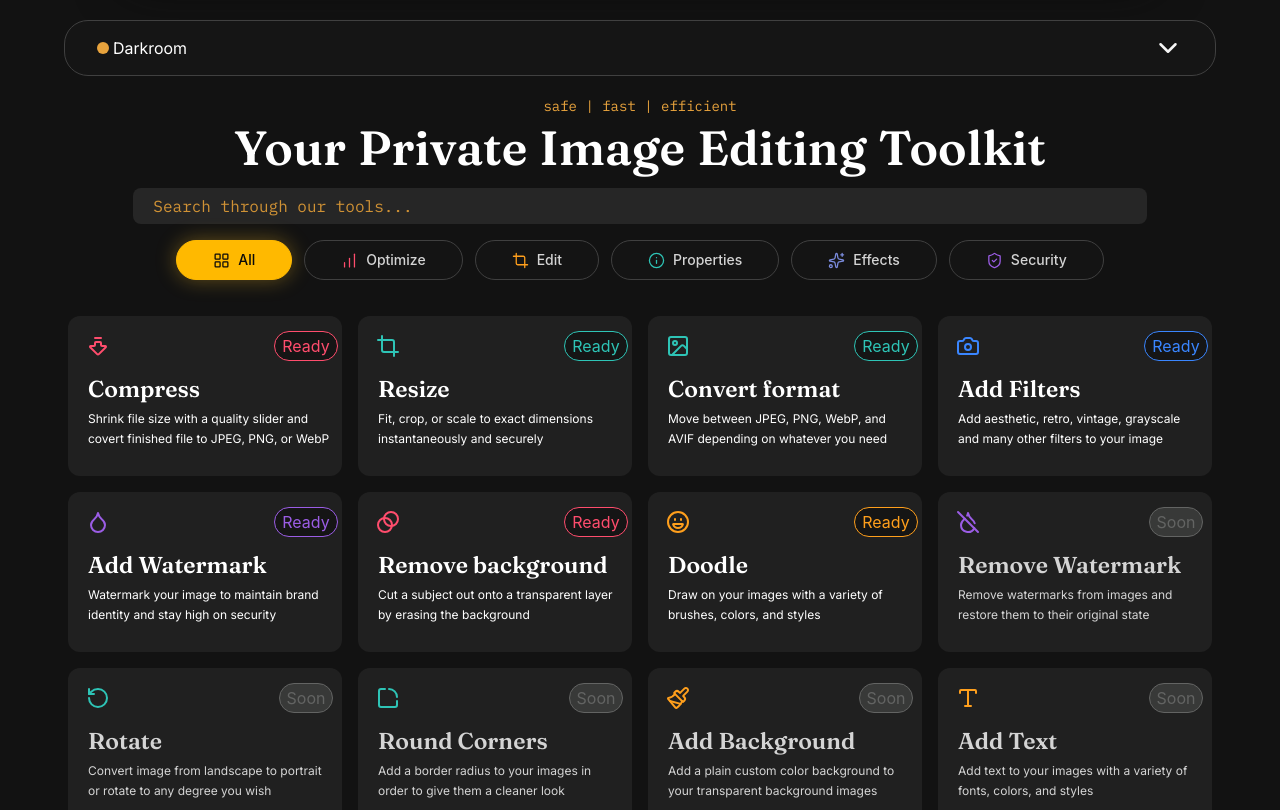
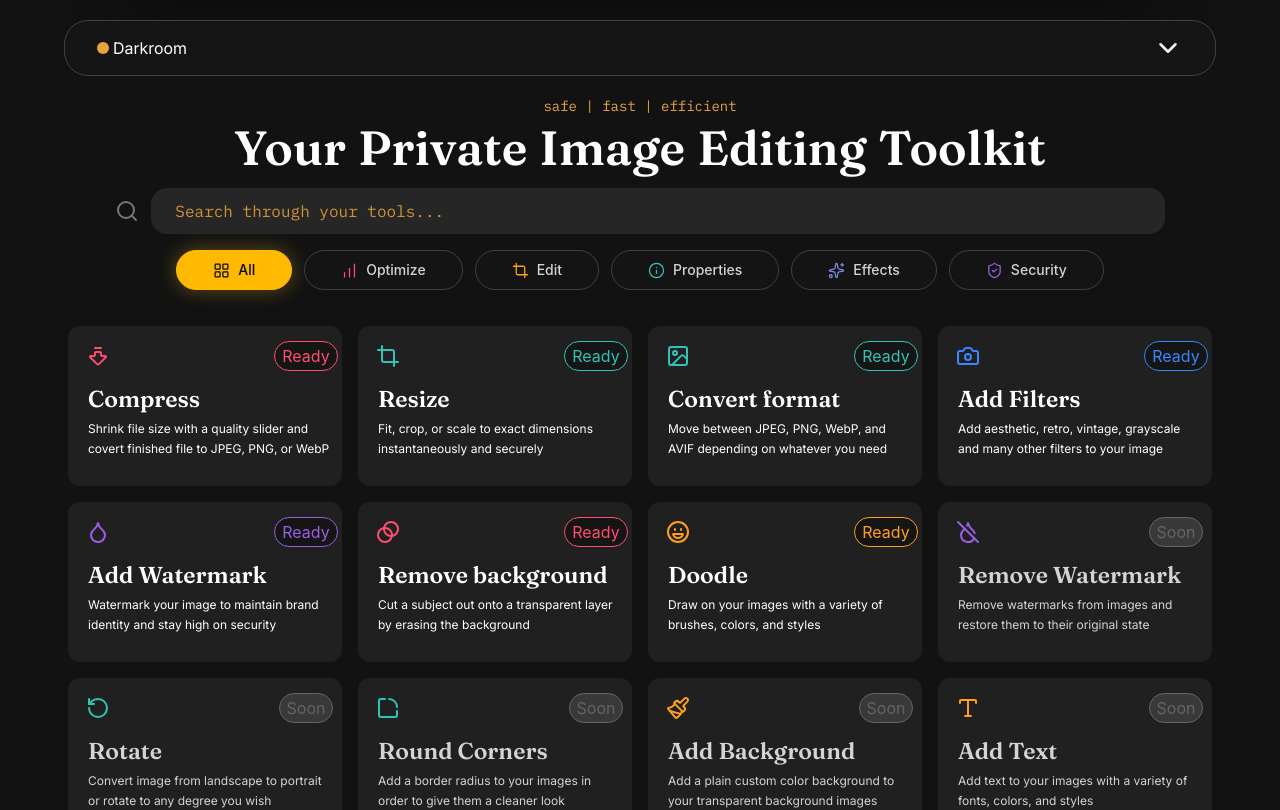
Before and after one commit to ibrahimhere47/Darkroom-v2, a React (Vite) app: page / in a window 1280 px wide. Shown: the top 810 px of the page. Built offline with nearby package versions, Linux system fonts and the light colour scheme.

Commit message:
Improved headers and searchbar

```diff
--- a/src/components/home-comps/HomeToolSearchBar.jsx
+++ b/src/components/home-comps/HomeToolSearchBar.jsx
@@ -1,4 +1,4 @@
-import React, { useEffect, useRef } from 'react'
+import React, { useRef, useEffect } from 'react'
 import { Search } from 'lucide-react'
 import MagneticWrapper from '../MagneticWrapper'
 import gsap from 'gsap'
@@ -33,8 +33,13 @@ const HomeToolSearchBar = (props) => {
     }
 
     return (
-        <div className='flex justify-center items-center mt-6 -mb-3 w-full'>
-            <MagneticWrapper strength={0.02} className='w-5/6'>
+        <>
+        <div className='flex justify-center items-center mt-6 -mb-3 gap-3'>
+            <div className='flex justify-center items-center'>
+                <Search color='#777777' />
+            </div>
+            <div className='flex justify-center items-center w-5/6'>
+                <MagneticWrapper strength={0.02} className='w-full'>
                     <div
                         className='flex justify-center items-center gap-2'
                         onMouseEnter={handleHover}
@@ -42,18 +47,20 @@ const HomeToolSearchBar = (props) => {
                     >
                         <div
                             ref={borderRef}
-                        className="absolute inset-0 rounded-xl opacity-0 pointer-events-none border border-amber-dim"
+                            className="absolute inset-0 rounded-2xl opacity-0 pointer-events-none border border-amber-dim"
                         />
                         <input
                             type='text'
-                        className='bg-neutral-800 rounded-lg py-1.5 px-5 w-full placeholder-amber-dim font-mono'
-                        placeholder='Search through our tools...'
+                            className='bg-neutral-800 rounded-2xl py-2.75 px-6 w-full placeholder-amber-dim font-mono'
+                            placeholder='Search through your tools...'
                             value={searchInput}
                             onInput={(e) => setSearchInput(e.target.value.toLowerCase())}
                         />
                     </div>
                 </MagneticWrapper>
             </div>
+        </div>
+        </>
     )
 }
 
--- a/src/components/layout-comps/Headers.jsx
+++ b/src/components/layout-comps/Headers.jsx
@@ -18,18 +18,18 @@ const Headers = () => {
 
         // explicit starting state — header2 starts off-screen via transform, not display:none
         gsap.set(header, { yPercent: 0 })
-        gsap.set(header2, { yPercent: -200 })
+        gsap.set(header2, { yPercent: -150 })
 
         const showHeader = () => gsap.to(header, { yPercent: 0, duration: 0.3, ease: 'power2.out' })
         const hideHeader = () => gsap.to(header, { yPercent: -100, duration: 0.3, ease: 'power2.out' })
         const showHeader2 = () => gsap.to(header2, { yPercent: 0, duration: 0.3, ease: 'power2.out' })
-        const hideHeader2 = () => gsap.to(header2, { yPercent: -200, duration: 0.3, ease: 'power2.out' })
+        const hideHeader2 = () => gsap.to(header2, { yPercent: -150, duration: 0.3, ease: 'power2.out' })
 
         const trigger = ScrollTrigger.create({
             start: 0,
             end: 'max',
             onUpdate: (self) => {
-                if (self.scroll() < 300) {
+                if (self.scroll() < 50) {
                     showHeader()
                     hideHeader2()
                 } else if (self.direction === -1) {
@@ -61,7 +61,7 @@ const Headers = () => {
             </header>
             <header
                 ref={header2Ref}
-                className='fixed top-0 right-8 left-8 z-40 bg-neutral-900/80 flex items-center justify-between py-3 px-20 mx-20 mt-6 rounded-4xl shadow-2xl shadow-neutral-950 border border-neutral-700'
+                className='fixed top-0 right-8 left-8 z-40 bg-neutral-900/85 flex items-center justify-between py-3 px-20 mx-20 mt-6 rounded-3xl shadow-2xl shadow-neutral-950 border border-neutral-700'
             >
                 <MagneticWrapper strength={0.2}>
                     <a href='/' className='no-underline flex items-center gap-1 font-body cursor-pointer'>
```
Lines whose indentation alone changed are shown as unchanged.
